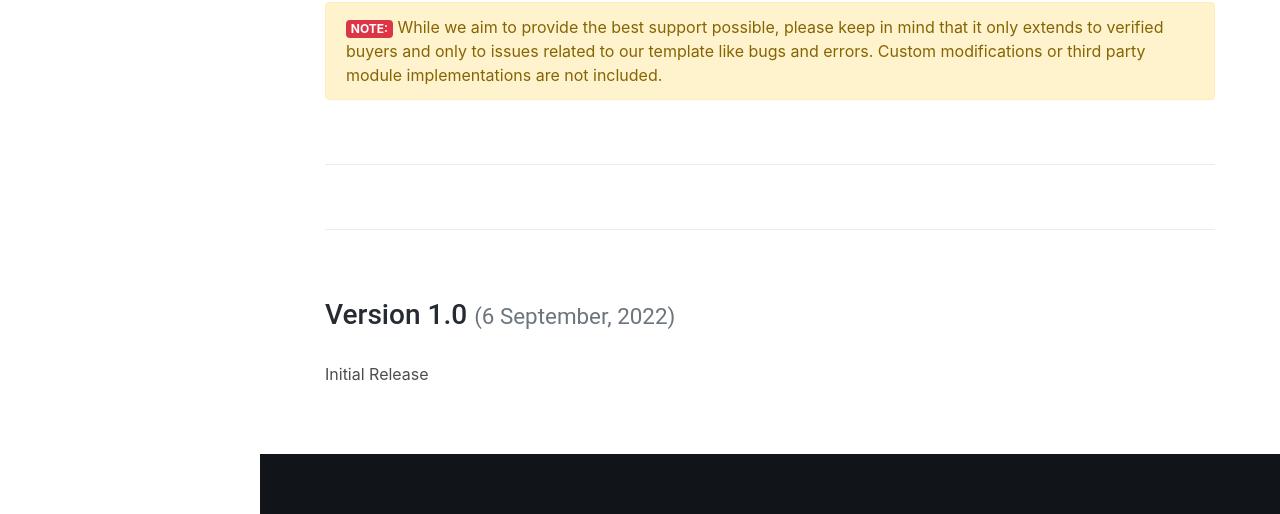
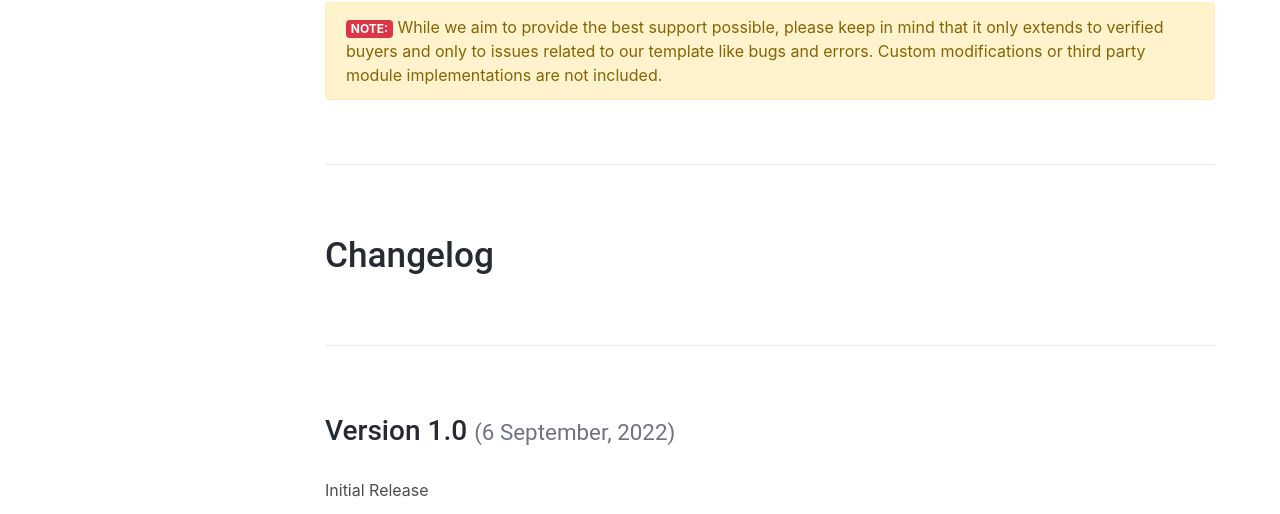
Before and after one commit to Sourabhkostiodt/User-Doc, a plain HTML site: page index.html in a window 1280 px wide. Shown: the part 9341-9855 px from the top of the page. Drawn offline with Linux system fonts and the light colour scheme.

```diff
--- a/index.html
+++ b/index.html
@@ -1072,9 +1072,9 @@
       <!-- Changelog
   ============================ -->
 
-      <!-- <section id="idocs_changelog">
+       <section id="idocs_changelog">
         <h2>Changelog</h2>
-        <p class="text-4">See what's new added, changed, fixed, improved or updated in the latest versions. </p>
+      <!--  <p class="text-4">See what's new added, changed, fixed, improved or updated in the latest versions. </p>
     <p class="alert alert-info mb-5"> For Future Updates Follow Us <a target="_blank" href="http://themeforest.net/user/harnishdesign?ref=HarnishDesign">@themeforest</a> / <a target="_blank" href="http://facebook.com/harnishdesign">@facebook</a> / <a target="_blank" href="http://twitter.com/harnishdesign">@twitter</a> / <a target="_blank" href="https://dribbble.com/harnishdesign">@Dribbble</a></p>
          -->
     <!-- <h3 id="v1-1">Version 1.1 <small class="text-muted">(12 Oct, 2020)</small></h3>
```
